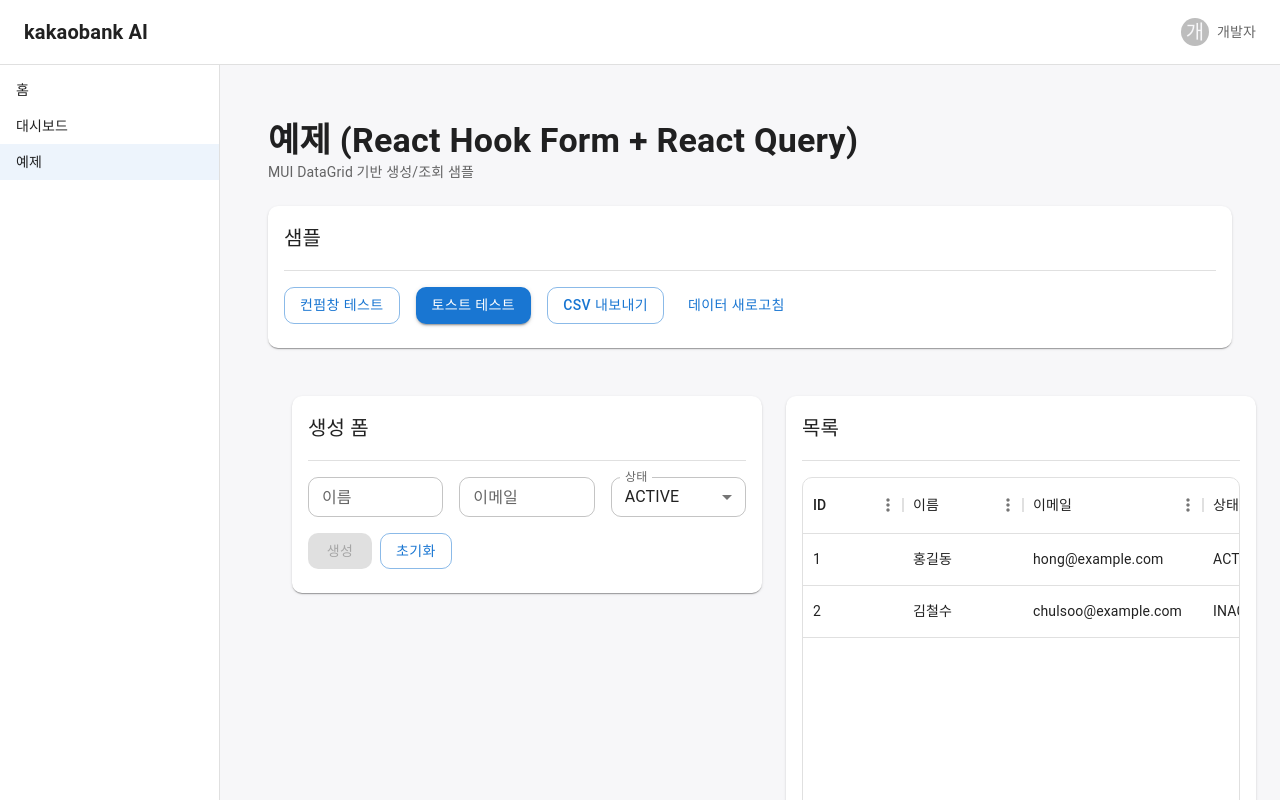
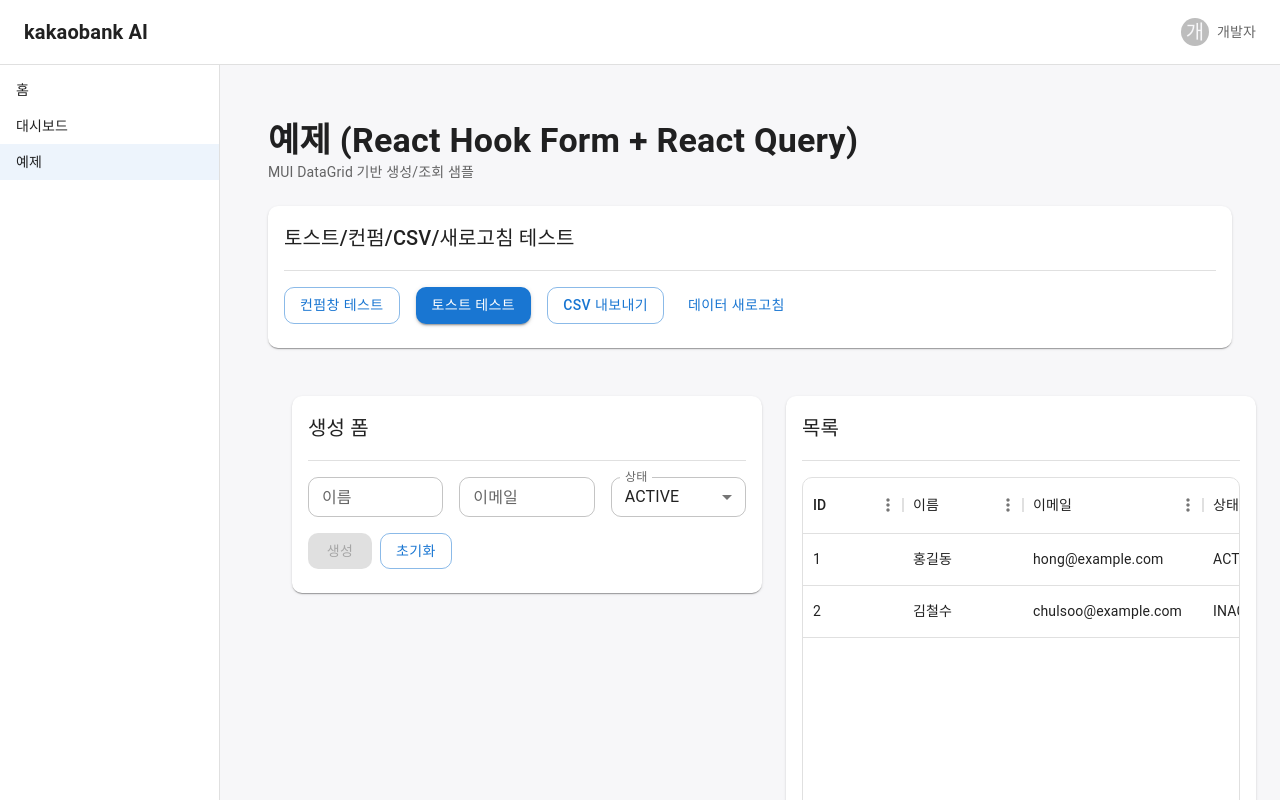
Before and after one commit to ka8877/kb-admin, a React (Vite) app in the folder frontend/: page /example in a window 1280 px wide. Shown: the top 800 px of the page. Built offline with nearby package versions, Linux system fonts and the light colour scheme.

Commit message:
init: 초기 개발환경 셋팅

```diff
--- /dev/null
+++ b/frontend/src/pages/example/components/UiSamples.tsx
@@ -0,0 +1,77 @@
+import type React from 'react';
+import { useState } from 'react';
+import { toast } from 'react-toastify';
+import {
+  Card,
+  CardContent,
+  Divider,
+  Stack,
+  Typography,
+  Button,
+  Dialog,
+  DialogTitle,
+  DialogContent,
+  DialogActions,
+} from '@mui/material';
+
+export type UiSamplesProps = {
+  onExportCsv: () => void;
+  canExport: boolean;
+  onRefresh: () => void;
+  refreshing: boolean;
+};
+
+const UiSamples: React.FC<UiSamplesProps> = ({ onExportCsv, canExport, onRefresh, refreshing }) => {
+  const [openConfirm, setOpenConfirm] = useState(false);
+
+  return (
+    <>
+      <Card>
+        <CardContent>
+          <Typography variant="h6">토스트/컨펌/CSV/새로고침 테스트</Typography>
+          <Divider sx={{ my: 2 }} />
+          <Stack direction="row" spacing={2}>
+            <Button variant="outlined" onClick={() => setOpenConfirm(true)}>
+              컨펌창 테스트
+            </Button>
+            <Button variant="contained" onClick={() => toast.success('토스트가 표시되었습니다.')}>
+              토스트 테스트
+            </Button>
+            <Button variant="outlined" onClick={onExportCsv} disabled={!canExport}>
+              CSV 내보내기
+            </Button>
+            <Button variant="text" onClick={onRefresh} disabled={refreshing}>
+              {refreshing ? '갱신 중...' : '데이터 새로고침'}
+            </Button>
+          </Stack>
+        </CardContent>
+      </Card>
+
+      <Dialog open={openConfirm} onClose={() => setOpenConfirm(false)}>
+        <DialogTitle>확인</DialogTitle>
+        <DialogContent>정말로 확인하시겠습니까?</DialogContent>
+        <DialogActions>
+          <Button
+            onClick={() => {
+              setOpenConfirm(false);
+              toast.info('취소했습니다.');
+            }}
+          >
+            취소
+          </Button>
+          <Button
+            variant="contained"
+            onClick={() => {
+              setOpenConfirm(false);
+              toast.success('확인했습니다.');
+            }}
+          >
+            확인
+          </Button>
+        </DialogActions>
+      </Dialog>
+    </>
+  );
+};
+
+export default UiSamples;
--- a/frontend/src/pages/example/index.tsx
+++ b/frontend/src/pages/example/index.tsx
@@ -2,19 +2,7 @@ import type React from 'react';
 import { useState } from 'react';
 import { useQuery } from '@tanstack/react-query';
 import { DataGrid, type GridPaginationModel } from '@mui/x-data-grid';
-import {
-  Card,
-  CardContent,
-  Divider,
-  Stack,
-  Typography,
-  Button,
-  Dialog,
-  DialogTitle,
-  DialogContent,
-  DialogActions,
-  Grid,
-} from '@mui/material';
+import { Card, CardContent, Divider, Stack, Typography, Grid } from '@mui/material';
 import PageHeader from '../../components/common/PageHeader';
 import Loading from '../../components/common/Loading';
 import ErrorMessage from '../../components/common/ErrorMessage';
@@ -22,21 +10,20 @@ import { exampleApi } from '../../api';
 import type { ExampleItem } from '../../types/example';
 import CreateForm from './form/CreateForm';
 import { exampleColumns } from './columns';
-import { toast } from 'react-toastify';
+import UiSamples from './components/UiSamples';
 
 const ExamplePage: React.FC = () => {
   const [paginationModel, setPaginationModel] = useState<GridPaginationModel>({
     page: 0,
     pageSize: 10,
   });
-  const [openConfirm, setOpenConfirm] = useState(false);
 
-  // Fetch all items once; client-side pagination handled by DataGrid
   const { data, isLoading, error, isFetching, refetch } = useQuery<ExampleItem[]>({
     queryKey: ['examples'],
     queryFn: exampleApi.list,
   });
 
+  // Todo : 공통 컴포넌트로 만들어야됨
   const handleExportCsv = () => {
     const rows = data ?? [];
     if (!rows.length) return;
@@ -62,51 +49,12 @@ const ExamplePage: React.FC = () => {
         subtitle="MUI DataGrid 기반 생성/조회 샘플"
       />
 
-      {/* 맨 위: 토스트/컨펌 테스트 */}
-      <Card>
-        <CardContent>
-          <Typography variant="h6">샘플</Typography>
-          <Divider sx={{ my: 2 }} />
-          <Stack direction="row" spacing={2}>
-            <Button variant="outlined" onClick={() => setOpenConfirm(true)}>
-              컨펌창 테스트
-            </Button>
-            <Button variant="contained" onClick={() => toast.success('토스트가 표시되었습니다.')}>
-              토스트 테스트
-            </Button>
-            <Button variant="outlined" onClick={handleExportCsv} disabled={!(data && data.length)}>
-              CSV 내보내기
-            </Button>
-            <Button variant="text" onClick={() => refetch()} disabled={isFetching}>
-              {isFetching ? '갱신 중...' : '데이터 새로고침'}
-            </Button>
-          </Stack>
-        </CardContent>
-      </Card>
-
-      <Dialog open={openConfirm} onClose={() => setOpenConfirm(false)}>
-        <DialogTitle>확인</DialogTitle>
-        <DialogContent>정말로 확인하시겠습니까?</DialogContent>
-        <DialogActions>
-          <Button
-            onClick={() => {
-              setOpenConfirm(false);
-              toast.info('취소했습니다.');
-            }}
-          >
-            취소
-          </Button>
-          <Button
-            variant="contained"
-            onClick={() => {
-              setOpenConfirm(false);
-              toast.success('확인했습니다.');
-            }}
-          >
-            확인
-          </Button>
-        </DialogActions>
-      </Dialog>
+      <UiSamples
+        onExportCsv={handleExportCsv}
+        canExport={Boolean(data && data.length)}
+        onRefresh={() => refetch()}
+        refreshing={isFetching}
+      />
 
       {/* 생성폼 + 그리드 같은 라인 */}
       <Grid container spacing={3}>
```
Also changed, not shown: 2 other files (tests, documents, lock files or other folders).
